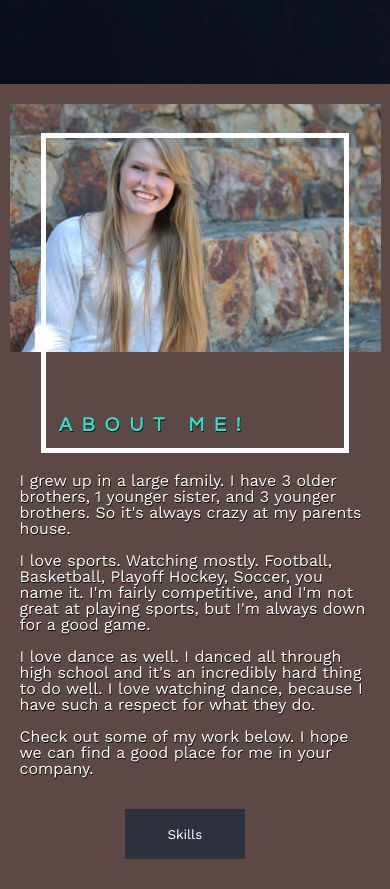
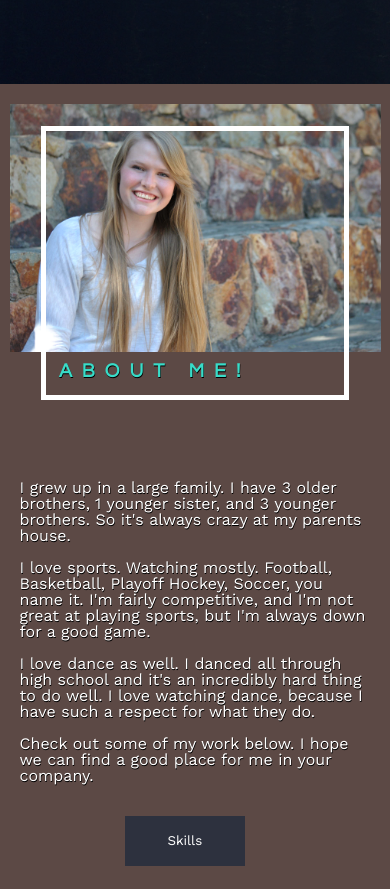
Before and after one commit to MiraCastillo/Portfolio, a website: page index.html in a window 390 px wide. Shown: the part 760-1649 px from the top of the page. Drawn offline with nearby package versions, Linux system fonts and the light colour scheme; a web font is replaced by a local one.

Commit message:
Fixed some styling

```diff
--- a/about.css
+++ b/about.css
@@ -61,6 +61,8 @@ p {
 
   .about-description-container{
     flex-direction: column;
+    justify-content: unset;
+    height: 90vh;
   }
 
   .about-title-container {
@@ -70,7 +72,7 @@ p {
 
   .about-description{
     width: 90%;
-    padding-top: 20px;
+    padding-top: 80px;
     padding-bottom: 20px;
   }
 }
```
